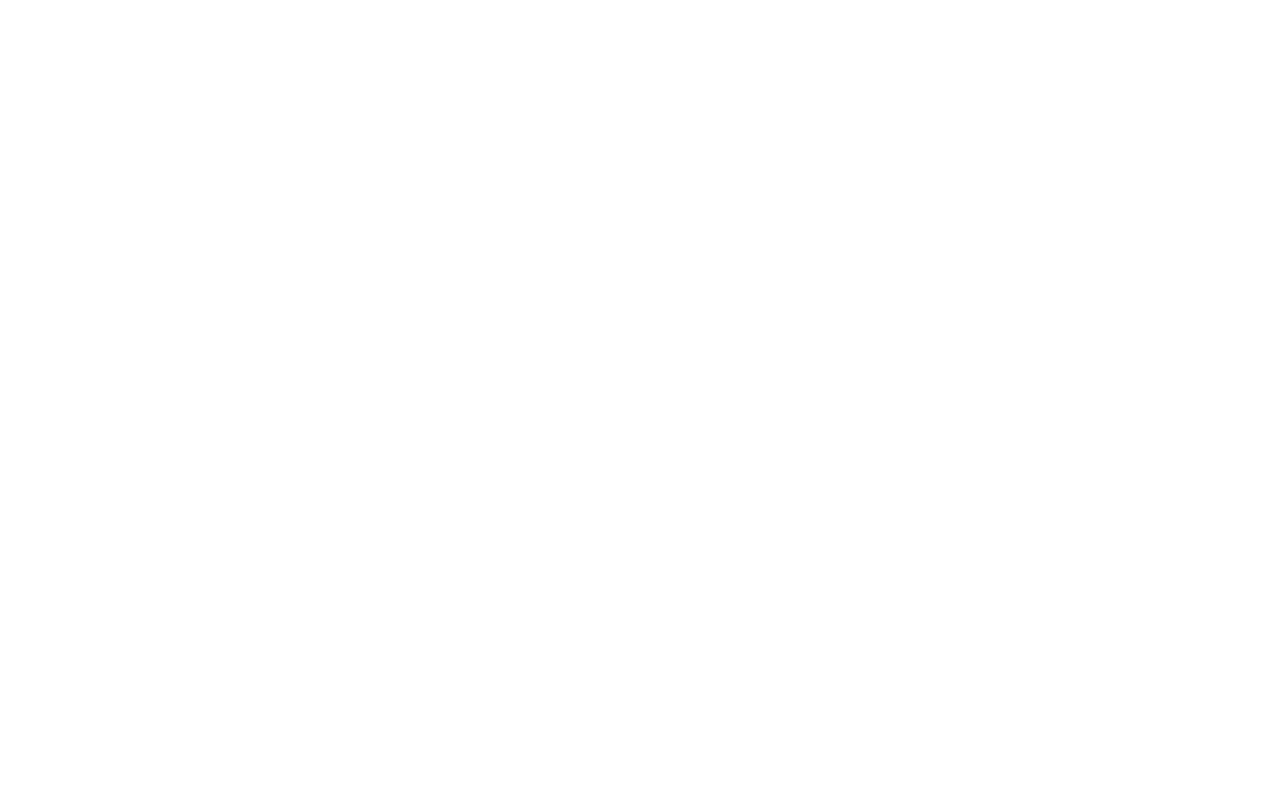
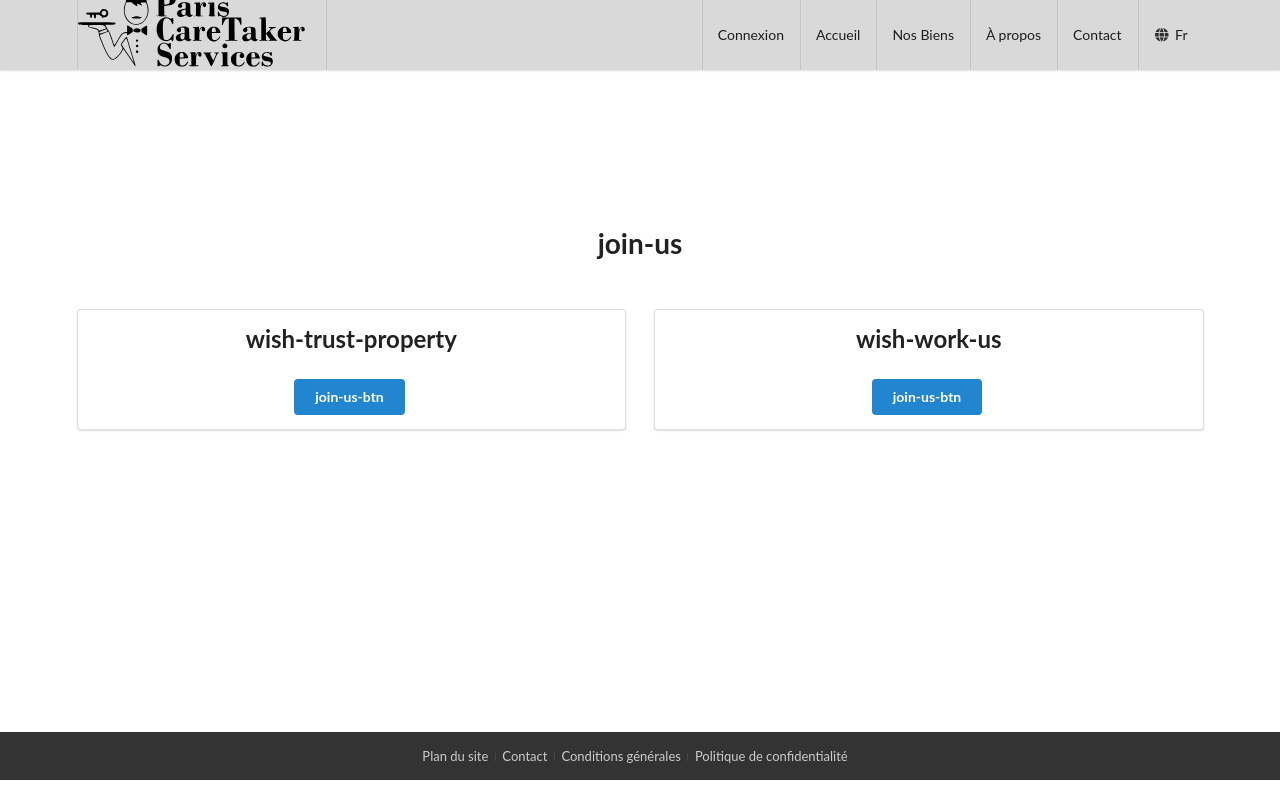
Before and after one commit to Saiti91/PSC_Front, a Vue app: page /join-us in a window 1280 px wide. Before the commit this address had no page. Built offline with nearby package versions, Linux system fonts and the light colour scheme.

Commit message:
Add new page : JoinUsPage.vue

```diff
--- a/src/routers/Router.js
+++ b/src/routers/Router.js
@@ -24,6 +24,7 @@
 import PaymentSuccess from "/src/vues/clientsVues/reservations/PaymentSuccess.vue";
 import BookingConfirmation from "/src/vues/clientsVues/reservations/BookingConfirmationPage.vue";
 import OrderSummaryPage from "/src/vues/clientsVues/reservations/OrderSummaryPage.vue";
+import JoinUsPage from "/src/vues/clientsVues/JoinUsPage.vue";
 
 const routes = [
     {path: '/login', name: 'Login', component: LoginPage},
@@ -32,6 +33,7 @@
     {path: '/housing', name: 'Housing', component: CataloguePage},
     {path: '/payment', name: 'Payment', component: PaymentPage},
     {path: '/payment-success', name: 'Payment-Success', component: PaymentSuccess},
+    {path: '/join-us', name: 'Join-Us', component: JoinUsPage},
     {path: '/housing/:id', name: 'HousingDetails', component: HousingDetailsPage},
     {
         path: '/order-summary',
--- /dev/null
+++ b/src/vues/clientsVues/JoinUsPage.vue
@@ -0,0 +1,50 @@
+<script setup>
+  import HeaderComponent from '../../components/HeaderComponent.vue';
+  import FooterComponent from '../../components/FooterComponent.vue';
+  import { useRouter } from 'vue-router';
+
+  const router = useRouter();
+
+  const navigateTo = (routeName) => {
+    router.push({ name: routeName });
+  };
+</script>
+
+<template>
+  <div class="ui container full-width" style="min-height: 100vh; display: flex; flex-direction: column;">
+    <HeaderComponent />
+    <div class="spacer"></div>
+    <div class="ui stackable grid" style="text-align: center;">
+      <div class="sixteen wide column">
+        <h1>{{ $t('join-us')}}</h1>
+      </div>
+      <div class="eight wide column">
+        <div class="ui segment">
+          <h2>{{ $t('wish-trust-property')}}</h2>
+          <button class="ui primary button" @click="navigateTo('JoinHousing')">{{ $t('join-us-btn') }}</button>
+        </div>
+      </div>
+      <div class="eight wide column">
+        <div class="ui segment">
+          <h2>{{ $t('wish-work-us') }}</h2>
+          <button class="ui primary button" @click="navigateTo('JoinProvider')">{{ $t('join-us-btn') }}</button>
+        </div>
+      </div>
+    </div>
+    <FooterComponent />
+  </div>
+</template>
+
+<style scoped>
+  .spacer {
+    margin-top: 20%;
+  }
+
+  .ui.segment {
+    margin: 20px 0;
+  }
+
+  button.ui.primary.button {
+    margin-top: 10px;
+  }
+</style>
```
